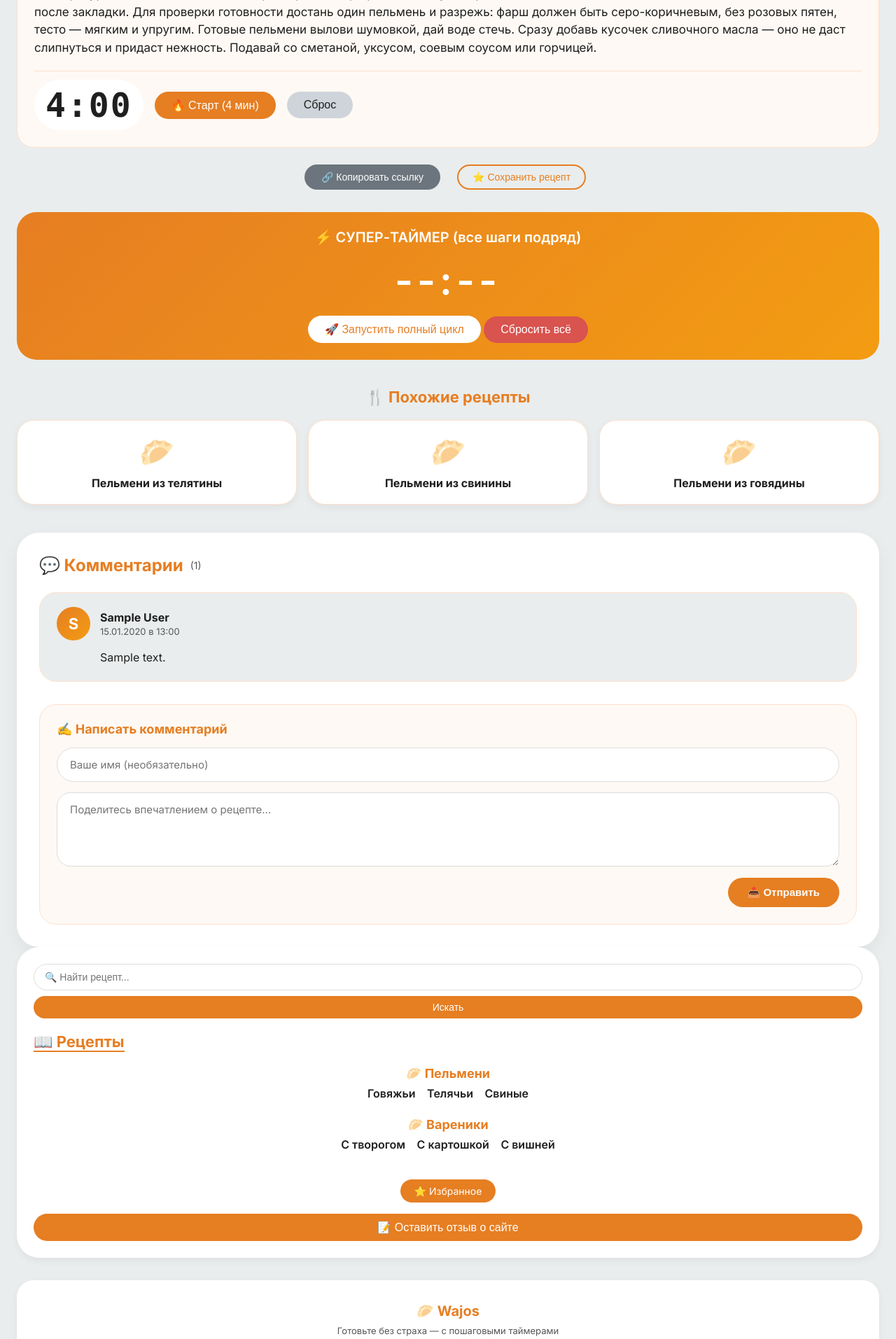
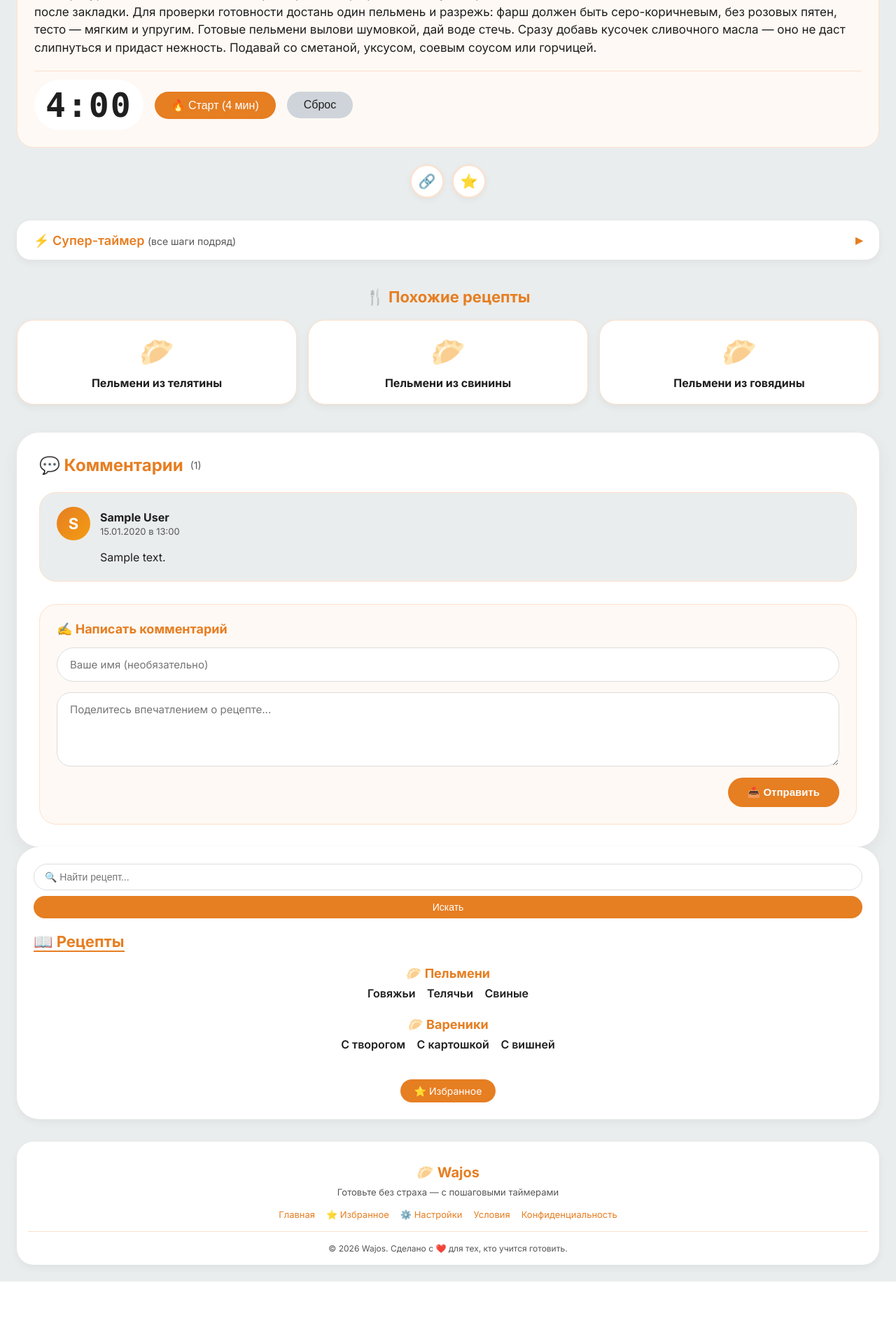
Before and after one commit to levstepansin-ship-it/django_project, a Django app: page /recipe/1/ in a window 1280 px wide. Shown: the part 1588-3501 px from the top of the page at 70% size. After the commit the page ends 3419 px from the top, so only its background shows below. Run offline with Django 4.2, Linux system fonts and the light colour scheme; data comes from the database, SQL or seed files in the repository; tables that the repository leaves empty hold one stand-in row (values such as "Sample post").

Commit message:
Update recipe_detail.html

```diff
--- a/recipes/templates/recipes/recipe_detail.html
+++ b/recipes/templates/recipes/recipe_detail.html
@@ -193,17 +193,26 @@
     </div>
     {% endfor %}
 
-    <div id="shareButtons" style="display: flex; gap: 16px; justify-content: center; margin: 24px 0; flex-wrap: wrap;">
-        <button id="shareBtn" style="background: var(--accent); color: white; border: none; padding: 10px 24px; border-radius: 40px; cursor: pointer; font-size: 14px;">📤 Поделиться</button>
-        <button id="copyBtn" style="background: #6c757d; color: white; border: none; padding: 10px 24px; border-radius: 40px; cursor: pointer; font-size: 14px;">🔗 Копировать ссылку</button>
-        <button id="saveRecipeBtn" class="save-recipe-btn" data-recipe-id="{{ recipe.id }}" data-recipe-title="{{ recipe.title }}">⭐ Сохранить рецепт</button>
+    <!-- КОМПАКТНЫЙ TOOLBAR -->
+    <div id="shareButtons" class="compact-toolbar">
+        <button id="shareBtn" class="toolbar-btn" title="Поделиться">📤</button>
+        <button id="copyBtn" class="toolbar-btn" title="Копировать ссылку">🔗</button>
+        <button id="saveRecipeBtn" class="toolbar-btn toolbar-save" data-recipe-id="{{ recipe.id }}" data-recipe-title="{{ recipe.title }}" title="Сохранить">⭐</button>
     </div>
 
-    <div class="global-timer" style="background: linear-gradient(135deg, var(--accent), #f39c12); color: white; border-radius: 28px; padding: 24px; text-align: center; margin-top: 32px;">
-        <div style="font-size: 20px; font-weight: 600;">⚡ СУПЕР-ТАЙМЕР (все шаги подряд)</div>
-        <div class="timer" id="fullTimer" style="font-size: 56px; font-weight: 600; letter-spacing: 6px; margin: 16px 0;">--:--</div>
-        <button id="startFullBtn" style="background: white; color: var(--accent); border: none; font-size: 16px; padding: 10px 24px; border-radius: 40px;">🚀 Запустить полный цикл</button>
-        <button id="resetFullBtn" style="background: #d9534f; color: white; border: none; font-size: 16px; padding: 10px 24px; border-radius: 40px;">Сбросить всё</button>
+    <!-- СУПЕР-ТАЙМЕР (раскрываемый) -->
+    <div class="global-timer-collapsible">
+        <div class="global-timer-header" id="globalTimerToggle">
+            <span>⚡ Супер-таймер <small>(все шаги подряд)</small></span>
+            <span class="collapse-arrow" id="collapseArrow">▸</span>
+        </div>
+        <div class="global-timer-body" id="globalTimerBody">
+            <div class="global-timer" style="background: linear-gradient(135deg, var(--accent), #f39c12); color: white; border-radius: 28px; padding: 24px; text-align: center;">
+                <div class="timer" id="fullTimer" style="font-size: 56px; font-weight: 600; letter-spacing: 6px; margin: 16px 0;">--:--</div>
+                <button id="startFullBtn" style="background: white; color: var(--accent); border: none; font-size: 16px; padding: 10px 24px; border-radius: 40px; cursor: pointer;">🚀 Запустить полный цикл</button>
+                <button id="resetFullBtn" style="background: #d9534f; color: white; border: none; font-size: 16px; padding: 10px 24px; border-radius: 40px; cursor: pointer;">Сбросить всё</button>
+            </div>
+        </div>
     </div>
 
     <!-- ПОХОЖИЕ РЕЦЕПТЫ -->
@@ -282,12 +291,37 @@
     <div style="margin-top: 16px; text-align: center;">
         <a href="{% url 'favorites' %}" class="favorites-link">⭐ Избранное</a>
     </div>
-    <div style="margin-top: 16px; text-align: center;">
-        <button onclick="showFeedbackModal('Отзыв о сайте', true, false)" style="background: var(--accent); color: white; border: none; font-size: 16px; padding: 10px 20px; border-radius: 40px; width: 100%;">📝 Оставить отзыв о сайте</button>
-    </div>
 </div>
 
 <script>
+    // ===== КОЛЛАПС СУПЕР-ТАЙМЕРА =====
+    const timerToggle = document.getElementById('globalTimerToggle');
+    const timerBody = document.getElementById('globalTimerBody');
+    const arrow = document.getElementById('collapseArrow');
+    if (timerToggle) {
+        timerToggle.addEventListener('click', () => {
+            timerBody.classList.toggle('open');
+            arrow.classList.toggle('open');
+        });
+    }
+
+    // ===== ЗАГРУЗКА НАСТРОЕК (формат таймера) =====
+    let timerFormat = 'mm:ss';  // по умолчанию
+    (async function loadPrefs() {
+        let fp = localStorage.getItem('wajos_fp');
+        if (!fp) { fp = 'fp_' + Date.now() + '_' + Math.random().toString(36).slice(2); localStorage.setItem('wajos_fp', fp); }
+        try {
+            const res = await fetch('/api/settings/?fingerprint=' + encodeURIComponent(fp));
+            if (res.ok) { const data = await res.json(); timerFormat = data.timer_format || 'mm:ss'; }
+        } catch(e) {}
+    })();
+
+    function formatTime(sec) {
+        if (timerFormat === 'seconds') return sec + ' сек';
+        const m = Math.floor(sec / 60), s = sec % 60;
+        return m + ':' + s.toString().padStart(2, '0');
+    }
+
     // ===== ТАЙМЕРЫ =====
     let activeTimers = {};
     let steps = {{ recipe.steps|safe }};
@@ -318,7 +352,7 @@
         const disp = document.getElementById(id);
         activeTimers[id] = setInterval(() => {
             if (sec <= 1) { playBeep(); clearInterval(activeTimers[id]); delete activeTimers[id]; disp.innerText = "✅ Готово!"; if (sBtn) sBtn.disabled = false; if (rBtn) rBtn.disabled = false; clearTimerState(id); }
-            else { sec--; let m = Math.floor(sec/60), s = sec%60; disp.innerText = `${m}:${s.toString().padStart(2,'0')}`; saveTimerState(id, sec, true); }
+            else { sec--; disp.innerText = formatTime(sec); saveTimerState(id, sec, true); }
         }, 1000);
         if (sBtn) sBtn.disabled = true; if (rBtn) rBtn.disabled = false; saveTimerState(id, sec, true);
     }
@@ -332,7 +366,7 @@
     document.querySelectorAll('.start-timer').forEach(btn => {
         const dur = parseInt(btn.dataset.duration), tid = btn.dataset.timerId, rBtn = btn.closest('.timer-row').querySelector('.reset-timer'), disp = document.getElementById(tid);
         const sv = loadTimerState(tid);
-        if (sv && sv.running && sv.seconds > 0) { let m = Math.floor(sv.seconds/60), s = sv.seconds%60; disp.innerText = `${m}:${s.toString().padStart(2,'0')}`; startTimer(tid, dur, btn, rBtn); }
+        if (sv && sv.running && sv.seconds > 0) { disp.innerText = formatTime(sv.seconds); startTimer(tid, dur, btn, rBtn); }
         btn.addEventListener('click', () => startTimer(tid, dur, btn, rBtn));
         rBtn.addEventListener('click', () => resetTimer(tid, dur, btn, rBtn));
     });
@@ -342,10 +376,10 @@
         let total = steps.reduce((s, st) => s + st.duration * 60, 0), rem = total;
         const sf = localStorage.getItem(`fullTimer_${recipeId}`);
         if (sf && parseInt(sf) > 0 && parseInt(sf) < total) rem = parseInt(sf);
-        fullDisplay.innerText = `${Math.floor(rem/60)}:${(rem%60).toString().padStart(2,'0')}`;
+        fullDisplay.innerText = formatTime(rem);
         fullInterval = setInterval(() => {
             if (rem <= 1) { playBeep(); clearInterval(fullInterval); fullDisplay.innerText = "🎉 ВСЁ ГОТОВО! 🎉"; document.getElementById('startFullBtn').disabled = false; localStorage.removeItem(`fullTimer_${recipeId}`); if (typeof showFeedbackModal === 'function') showFeedbackModal('Весь рецепт', true); }
-            else { rem--; fullDisplay.innerText = `${Math.floor(rem/60)}:${(rem%60).toString().padStart(2,'0')}`; localStorage.setItem(`fullTimer_${recipeId}`, rem); }
+            else { rem--; fullDisplay.innerText = formatTime(rem); localStorage.setItem(`fullTimer_${recipeId}`, rem); }
         }, 1000);
         document.getElementById('startFullBtn').disabled = true;
     }
```
